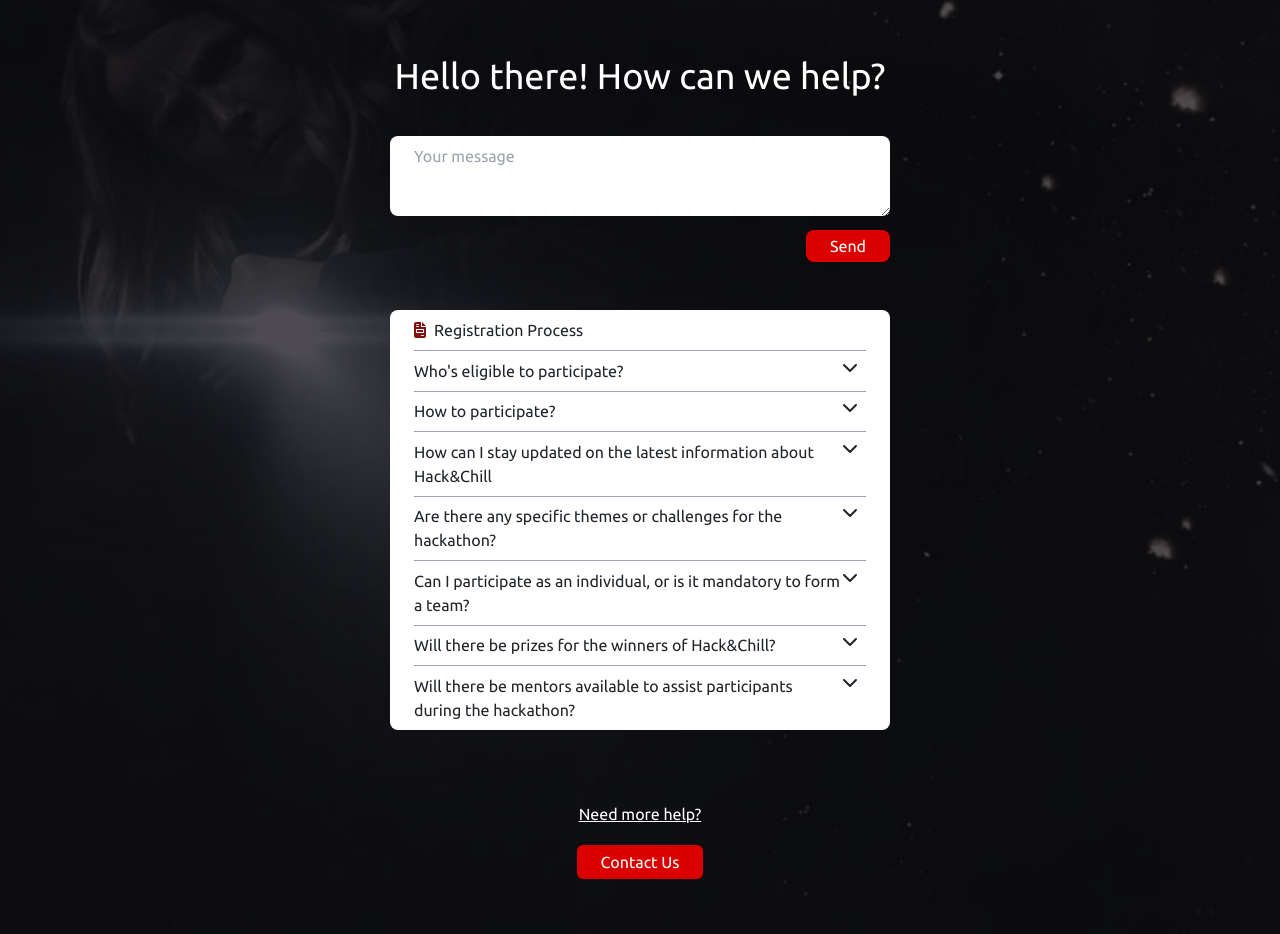
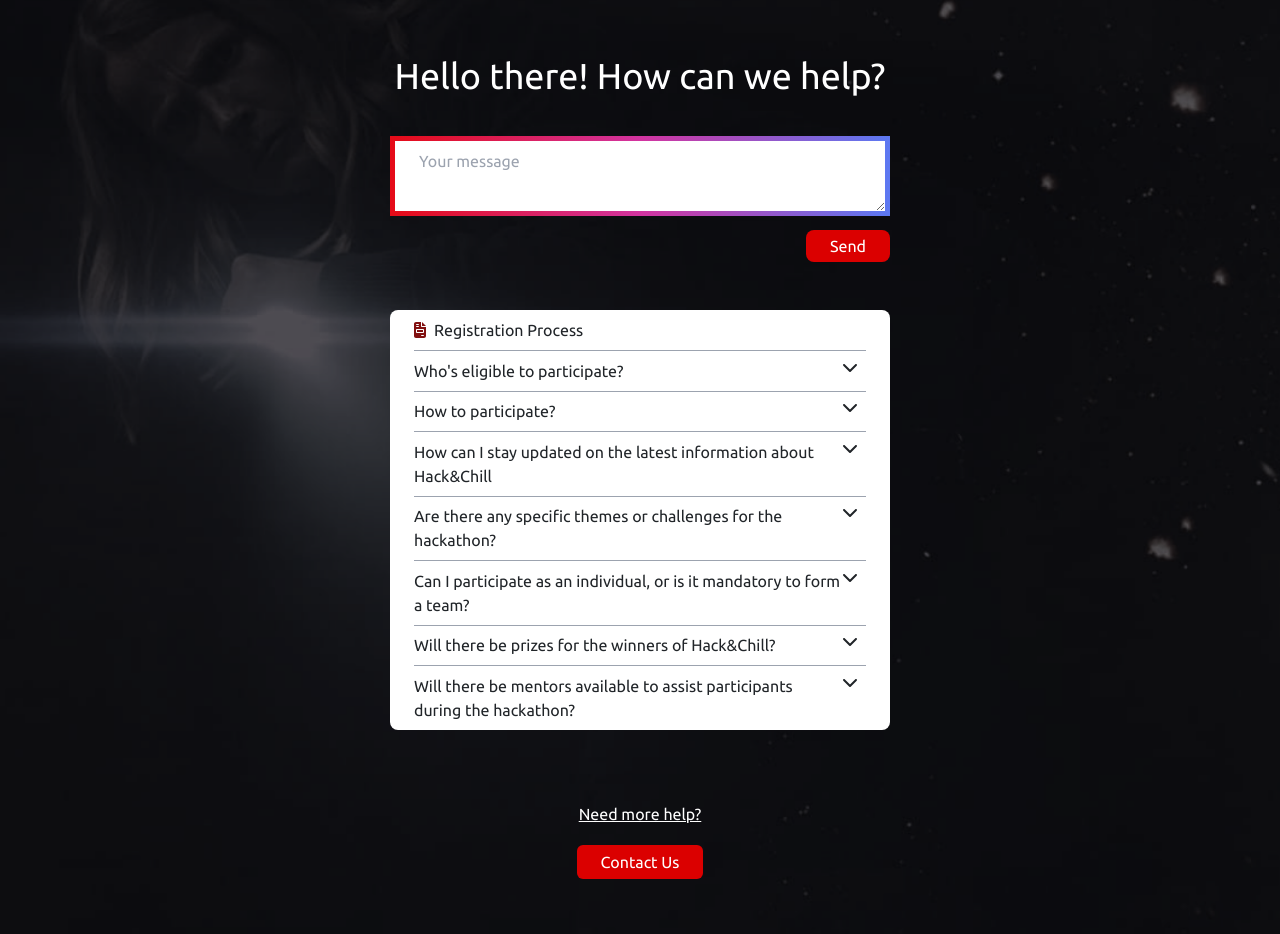
Before and after one commit to HaroonSaifi17/HackNChill, a React (Vite) app: page / in a window 1280 px wide. Shown: the part 7820-8754 px from the top of the page. Built offline with nearby package versions, Linux system fonts and the light colour scheme.

Commit message:
feedback gradient

```diff
--- a/src/component/help/Help.css
+++ b/src/component/help/Help.css
@@ -4,3 +4,11 @@
   background-size: cover;
   background-color: gray;
 }
+
+.border-gradient {
+  border-image: linear-gradient(to right, #e50b18, #d334a0, #5d78f1) !important;
+}
+
+.border-gradient-slice-1 {
+  border-image-slice: 1 !important;
+}
--- a/src/component/help/Help.jsx
+++ b/src/component/help/Help.jsx
@@ -22,16 +22,16 @@ function Help() {
         <h3 className="text-white text-4xl text-center">
           Hello there! How can we help?
         </h3>
-        <div className="max-w-[500px] my-10 mx-auto">
-          <div className=" w-full">
+        <div className="max-w-[500px] my-10 mx-auto ">
+          <div className=" w-full rounded-lg ">
             <div>
               <textarea
                 placeholder="Your message"
-                className="w-[100%] rounded-lg px-4 py-2 h-20 "
+                className=" w-[100%] px-4 py-2 h-20  border border-5 border-solid border-image border-gradient border-gradient-slice-1"
                 type="text"
               />
             </div>
-            <div className="flex  items-center justify-end mt-2">
+            <div className="flex  items-center justify-end mt-2 ">
               <a
                 href=""
                 className="flex items-center justify-center bg-[#db0000] py-1 text-white px-4 rounded-lg"
--- a/src/pages/home/Home.css
+++ b/src/pages/home/Home.css
@@ -1,9 +1,9 @@
 .headingDivSponsor {
-    @apply flex text-3xl md:text-5xl mx-[-5vw] justify-center flex-wrap;
+  @apply flex text-3xl md:text-5xl mx-[-5vw] justify-center flex-wrap;
 }
 .headingDivSponsorMain {
-    @apply bg-gradient-to-r from-gray-500 to-white text-transparent bg-clip-text font-semibold text-4xl mb-2 md:mb-0 md:text-5xl ;
+  @apply bg-gradient-to-r from-gray-500 to-white text-transparent bg-clip-text font-semibold text-4xl mb-2 md:mb-0 md:text-5xl;
 }
 .headingDivSponsorSub {
-    @apply bg-gradient-to-r from-red-600 to-red-900 ml-2 sm:ml-4 px-1 text-white font-semibold text-4xl md:text-5xl ;
+  @apply bg-gradient-to-r from-red-600 to-red-900 ml-2 sm:ml-4 px-1 text-white font-semibold text-4xl md:text-5xl;
 }
```
